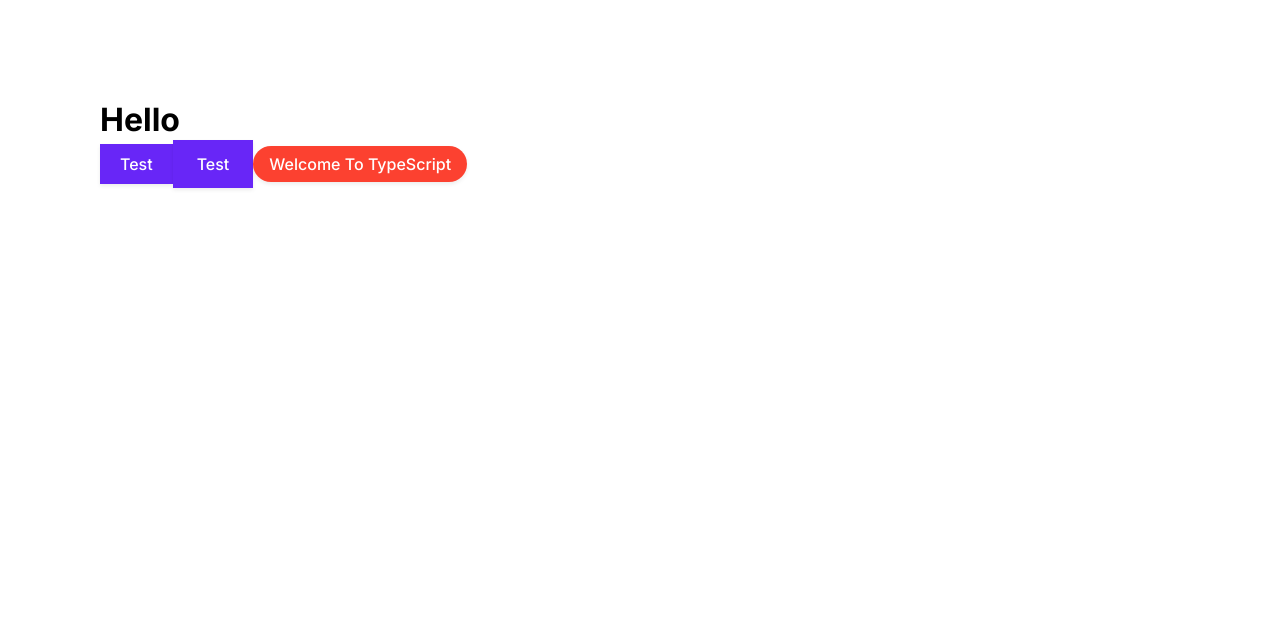
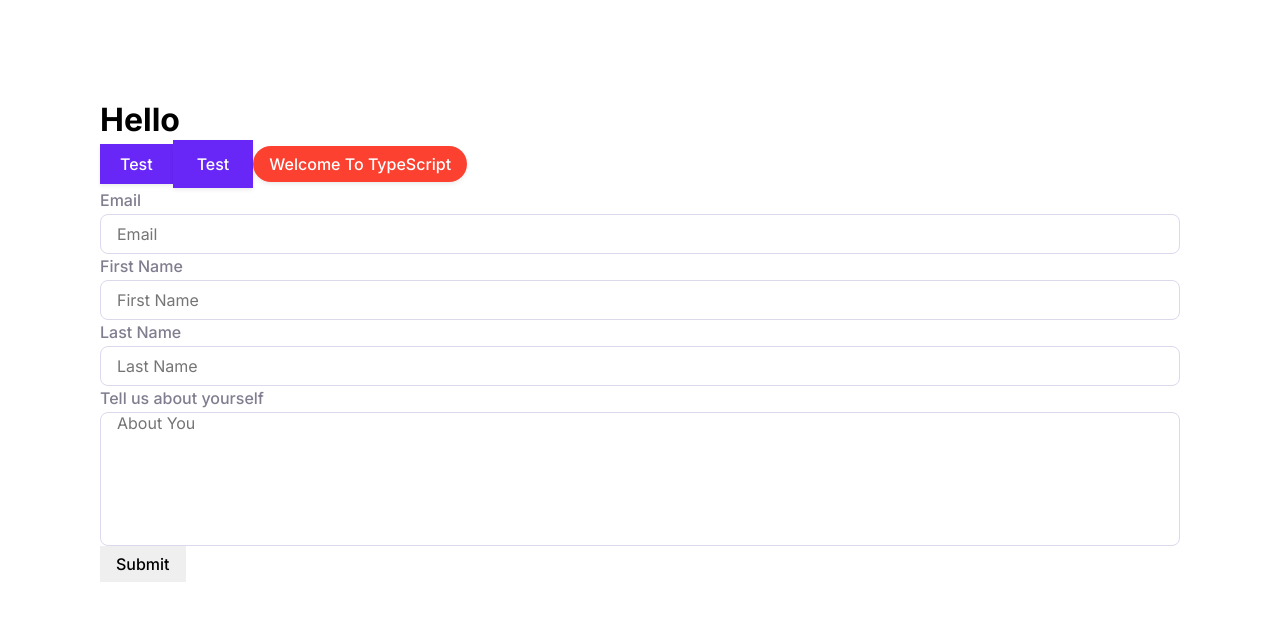
Before and after one commit to kulievtech/projectify-app-ui, a React (Create React App) app: page / in a window 1280 px wide. Shown: the top 620 px of the page. Built offline with nearby package versions, Linux system fonts and the light colour scheme.

Commit message:
implement whitespace function to button and typography components

```diff
--- a/src/App.tsx
+++ b/src/App.tsx
@@ -1,4 +1,4 @@
-import { Button, Typography } from "./design-system";
+import { Button, Typography, Input } from "./design-system";
 
 const App = () => {
     return (
@@ -13,6 +13,37 @@ const App = () => {
             <Button size="sm" color="danger" shape="circle">
                 Welcome To TypeScript
             </Button>
+            <form onSubmit={() => alert("submitted")}>
+                <Input
+                    type="email"
+                    placeholder="Email"
+                    size="md"
+                    shape="rounded"
+                    labelText="Email"
+                />
+                <Input
+                    placeholder="First Name"
+                    size="md"
+                    shape="rounded"
+                    labelText="First Name"
+                />
+                <Input
+                    placeholder="Last Name"
+                    size="md"
+                    shape="rounded"
+                    labelText="Last Name"
+                />
+                <Input
+                    placeholder="About You"
+                    size="lg"
+                    type="textarea"
+                    shape="rounded"
+                    labelText="Tell us about yourself"
+                    hintMessage="This is for your password"
+                />
+
+                <Button>Submit</Button>
+            </form>
         </div>
     );
 };
--- a/src/design-system/Button/Button.css
+++ b/src/design-system/Button/Button.css
@@ -1,5 +1,3 @@
-/* base */
-
 .btn {
     font-family: inherit;
     font-size: var(--font-size-16);
@@ -14,6 +12,9 @@
 
 .btn:hover {
     cursor: pointer;
+}
+.btn:disabled {
+    pointer-events: none;
 }
 
 .btn-small {
@@ -38,8 +39,11 @@
     border-radius: var(--border-radius-20);
 }
 
-/* primary */
+.btn-large.btn-circle {
+    border-radius: var(--border-radius-24);
+}
 
+/* Primary Button */
 .btn-primary {
     background-color: var(--primary-500);
     color: var(--white);
@@ -60,8 +64,102 @@
     box-shadow: var(--shadow-xs-hover);
 }
 
-/* danger */
+.btn-primary.btn-outlined {
+    background-color: var(--white);
+    border: 0.15rem solid var(--primary-500);
+    color: var(--primary-500);
+}
 
+.btn-primary.btn-outlined:hover {
+    background-color: var(--primary-25);
+}
+
+.btn-primary.btn-outlined:focus {
+    background-color: var(--primary-50);
+}
+
+.btn-primary.btn-outlined:disabled {
+    border: 0.15rem solid var(--jaguar-300);
+    color: var(--jaguar-300);
+}
+
+.btn-primary.btn-text {
+    background-color: var(--white);
+    color: var(--primary-500);
+    box-shadow: none;
+}
+
+.btn-primary.btn-text:hover {
+    background-color: var(--primary-25);
+}
+
+.btn-primary.btn-text:focus {
+    background-color: var(--primary-50);
+}
+
+.btn-primary.btn-text:disabled {
+    color: var(--jaguar-300);
+}
+
+/* Secondary Button */
+.btn-secondary {
+    background-color: var(--jaguar-500);
+    color: var(--white);
+    box-shadow: var(--shadow-s);
+}
+
+.btn-secondary:hover {
+    background-color: var(--jaguar-600);
+    box-shadow: var(--shadow-s-hover);
+}
+
+.btn-secondary:disabled {
+    background-color: var(--jaguar-300);
+}
+
+.btn-secondary:focus {
+    background-color: var(--jaguar-700);
+    box-shadow: var(--shadow-xs-hover);
+}
+
+.btn-secondary.btn-outlined {
+    background-color: var(--white);
+    border: 0.15rem solid var(--jaguar-500);
+    color: var(--jaguar-500);
+}
+
+.btn-secondary.btn-outlined:hover {
+    background-color: var(--black-50);
+}
+
+.btn-secondary.btn-outlined:focus {
+    background-color: var(--black-100);
+}
+
+.btn-secondary.btn-outlined:disabled {
+    border: 0.15rem solid var(--jaguar-300);
+    color: var(--jaguar-300);
+}
+
+.btn-secondary.btn-text {
+    background-color: var(--white);
+    color: var(--jaguar-500);
+    box-shadow: none;
+}
+
+.btn-secondary.btn-text:hover {
+    background-color: var(--black-50);
+}
+
+.btn-secondary.btn-text:focus {
+    background-color: var(--black-100);
+}
+
+.btn-secondary.btn-text:disabled {
+    color: var(--jaguar-300);
+}
+
+/* Danger Button */
 .btn-danger {
     background-color: var(--red-orange-500);
     color: var(--white);
@@ -74,10 +172,105 @@
 }
 
 .btn-danger:disabled {
-    background-color: var(--jaguar-300);
+    background-color: var(--red-orange-300);
 }
 
 .btn-danger:focus {
     background-color: var(--red-orange-700);
     box-shadow: var(--shadow-xs-hover);
 }
+
+.btn-danger.btn-outlined {
+    background-color: var(--white);
+    border: 0.15rem solid var(--red-orange-500);
+    color: var(--red-orange-500);
+}
+
+.btn-danger.btn-outlined:hover {
+    background-color: var(--red-orange-25);
+}
+
+.btn-danger.btn-outlined:focus {
+    background-color: var(--red-orange-50);
+}
+
+.btn-danger.btn-outlined:disabled {
+    border: 0.15rem solid var(--red-orange-300);
+    color: var(--red-orange-300);
+}
+
+.btn-danger.btn-text {
+    background-color: var(--white);
+    color: var(--red-orange-500);
+    box-shadow: none;
+}
+
+.btn-danger.btn-text:hover {
+    background-color: var(--red-orange-25);
+}
+
+.btn-danger.btn-text:focus {
+    background-color: var(--red-orange-50);
+}
+
+.btn-danger.btn-text:disabled {
+    color: var(--red-orange-300);
+}
+
+/* Success Button */
+.btn-success {
+    background-color: var(--green-500);
+    color: var(--white);
+    box-shadow: var(--shadow-s);
+}
+
+.btn-success:hover {
+    background-color: var(--green-600);
+    box-shadow: var(--shadow-s-hover);
+}
+
+.btn-success:disabled {
+    background-color: var(--green-300);
+}
+
+.btn-success:focus {
+    background-color: var(--green-700);
+    box-shadow: var(--shadow-xs-hover);
+}
+
+.btn-success.btn-outlined {
+    background-color: var(--white);
+    border: 0.15rem solid var(--green-500);
+    color: var(--green-500);
+}
+
+.btn-success.btn-outlined:hover {
+    background-color: var(--green-25);
+}
+
+.btn-success.btn-outlined:focus {
+    background-color: var(--green-50);
+}
+
+.btn-success.btn-outlined:disabled {
+    border: 0.15rem solid var(--green-300);
+    color: var(--green-300);
+}
+
+.btn-success.btn-text {
+    background-color: var(--white);
+    color: var(--green-500);
+    box-shadow: none;
+}
+
+.btn-success.btn-text:hover {
+    background-color: var(--green-25);
+}
+
+.btn-success.btn-text:focus {
+    background-color: var(--green-50);
+}
+
+.btn-success.btn-text:disabled {
+    color: var(--green-300);
+}
--- a/src/design-system/Button/Button.tsx
+++ b/src/design-system/Button/Button.tsx
@@ -1,22 +1,58 @@
 import React, { FC } from "react";
 import "./Button.css";
-import { sizeClassNames, shapeClassNames, colorClassNames } from "./classnames";
+import { trimWhiteSpaces } from "../utils";
 
 type ButtonSize = "sm" | "md" | "lg";
 type ButtonShape = "rounded" | "circle";
-type ButtonColor = "primary" | "secondary" | "text" | "danger";
+type ButtonColor = "primary" | "secondary" | "danger" | "success";
+type ButtonVariant = "contained" | "outlined" | "text";
 
 type ButtonProps = {
     size?: ButtonSize;
     shape?: ButtonShape;
     color?: ButtonColor;
+    variant?: ButtonVariant;
     disabled?: boolean;
     className?: string;
     children: React.ReactNode;
+    onClick?: () => void;
+};
+
+const sizeClassNames = {
+    sm: "btn-small",
+    md: "btn-medium",
+    lg: "btn-large"
+};
+
+const shapeClassNames = {
+    rounded: "btn-rounded",
+    circle: "btn-circle"
+};
+
+const colorClassNames = {
+    primary: "btn-primary",
+    secondary: "btn-secondary",
+    danger: "btn-danger",
+    success: "btn-success"
+};
+
+const variantClassNames = {
+    contained: "btn-contained",
+    outlined: "btn-outlined",
+    text: "btn-text"
 };
 
 const Button: FC<ButtonProps> = (props) => {
-    const { size, shape, color, disabled, className, children } = props;
+    const {
+        size,
+        shape,
+        color,
+        variant,
+        disabled,
+        className,
+        children,
+        onClick
+    } = props;
 
     const sizeClassName = size !== undefined ? sizeClassNames[size] : "";
 
@@ -24,13 +60,19 @@ const Button: FC<ButtonProps> = (props) => {
 
     const colorClassName = color !== undefined ? colorClassNames[color] : "";
 
-    const finalClassNames =
-        `btn ${colorClassName} ${sizeClassName} ${shapeClassName} ${
-            className || ""
-        }`.trim();
+    const variantClassName =
+        variant !== undefined ? variantClassNames[variant] : "";
+
+    const finalClassNames = `btn ${colorClassName} ${sizeClassName} ${shapeClassName} ${variantClassName} ${
+        className || ""
+    }`;
 
     return (
-        <button className={finalClassNames} disabled={disabled}>
+        <button
+            className={trimWhiteSpaces(finalClassNames)}
+            disabled={disabled}
+            onClick={onClick}
+        >
             {children}
         </button>
     );
--- a/src/design-system/Typography/Typography.tsx
+++ b/src/design-system/Typography/Typography.tsx
@@ -5,6 +5,7 @@ import {
     weightClassNames,
     alignClassNames
 } from "./classnames";
+import { trimWhiteSpaces } from "../utils";
 
 type TypographyVariant =
     | "displayLG"
@@ -41,10 +42,11 @@ export const Typography: React.FC<TypographyProps> = ({
 
     const alignClassName = align !== undefined ? alignClassNames[align] : "";
 
-    const finalClassName =
+    const finalClassName = trimWhiteSpaces(
         `${variantClassName} ${weightClassName} ${alignClassName} ${
             className || ""
-        }`.trim();
+        }`
+    );
 
     if (
         variant === "displayLG" ||
--- a/src/design-system/Typography/const.ts
+++ /dev/null
@@ -1,35 +0,0 @@
-export const TypographyProps = {
-    variant: {
-        displayLG: "displayLG",
-        displaySM: "displaySM",
-        h1: "h1",
-        h2: "h2",
-        h3: "h3",
-        h4: "h4",
-        h5: "h5",
-        h6: "h6",
-
-        paragraphLG: "paragraphLG",
-        paragraphMD: "paragraphMD",
-        paragraphSM: "paragraphSM",
-
-        subtitleLG: "subtitleLG",
-        subtitleMD: "subtitleMD",
-        subtitleSM: "subtitleSM"
-    },
-
-    weight: {
-        normal: "normal",
-        medium: "medium",
-        semibold: "semibold",
-        bold: "bold"
-    },
-
-    align: {
-        center: "center",
-        left: "left",
-        right: "right",
-        justify: "justify",
-        inherit: "inherit"
-    }
-};
--- a/src/design-system/Typography/index.ts
+++ b/src/design-system/Typography/index.ts
@@ -1,2 +1 @@
 export * from "./Typography";
-export * from "./const";
```
